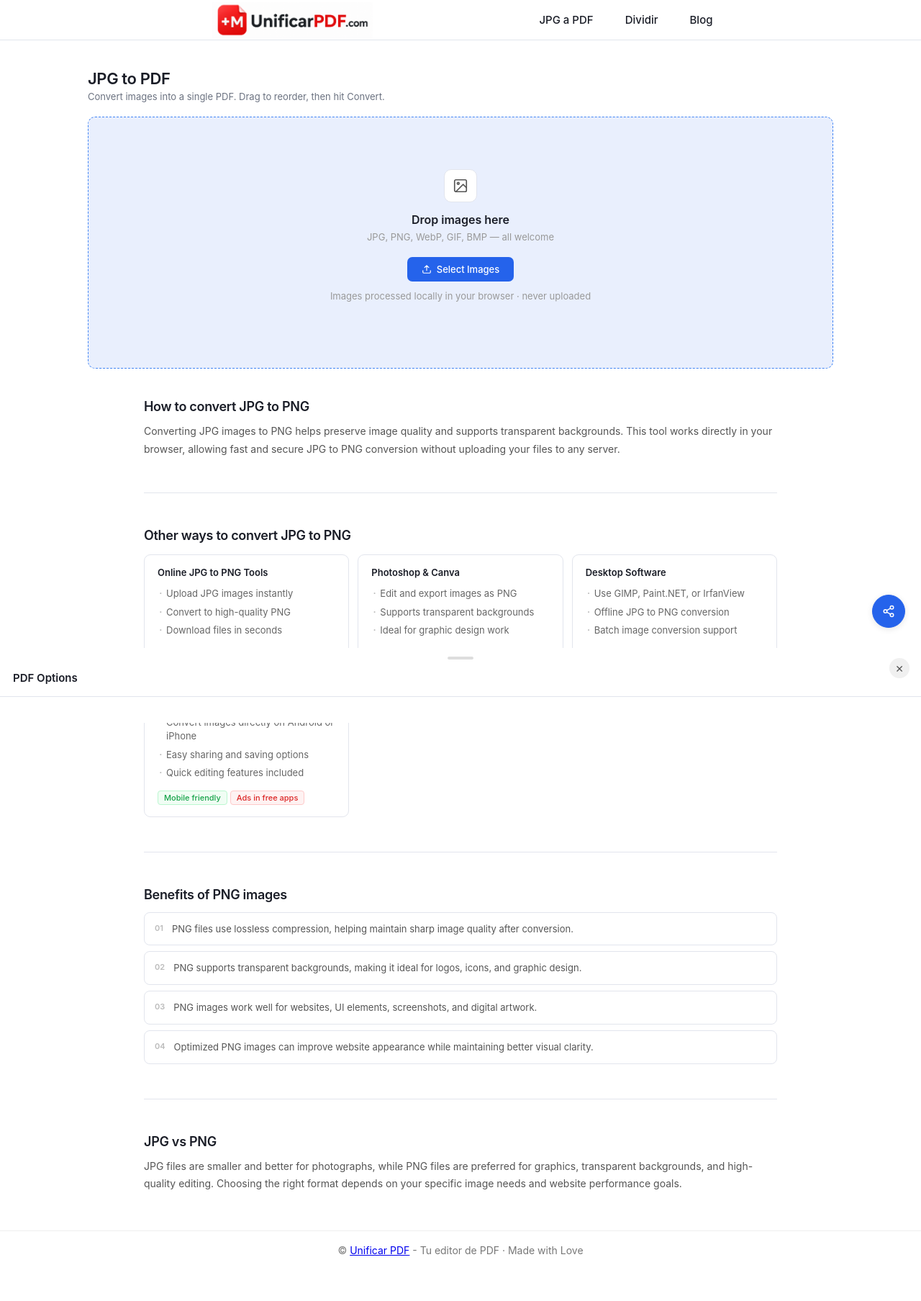
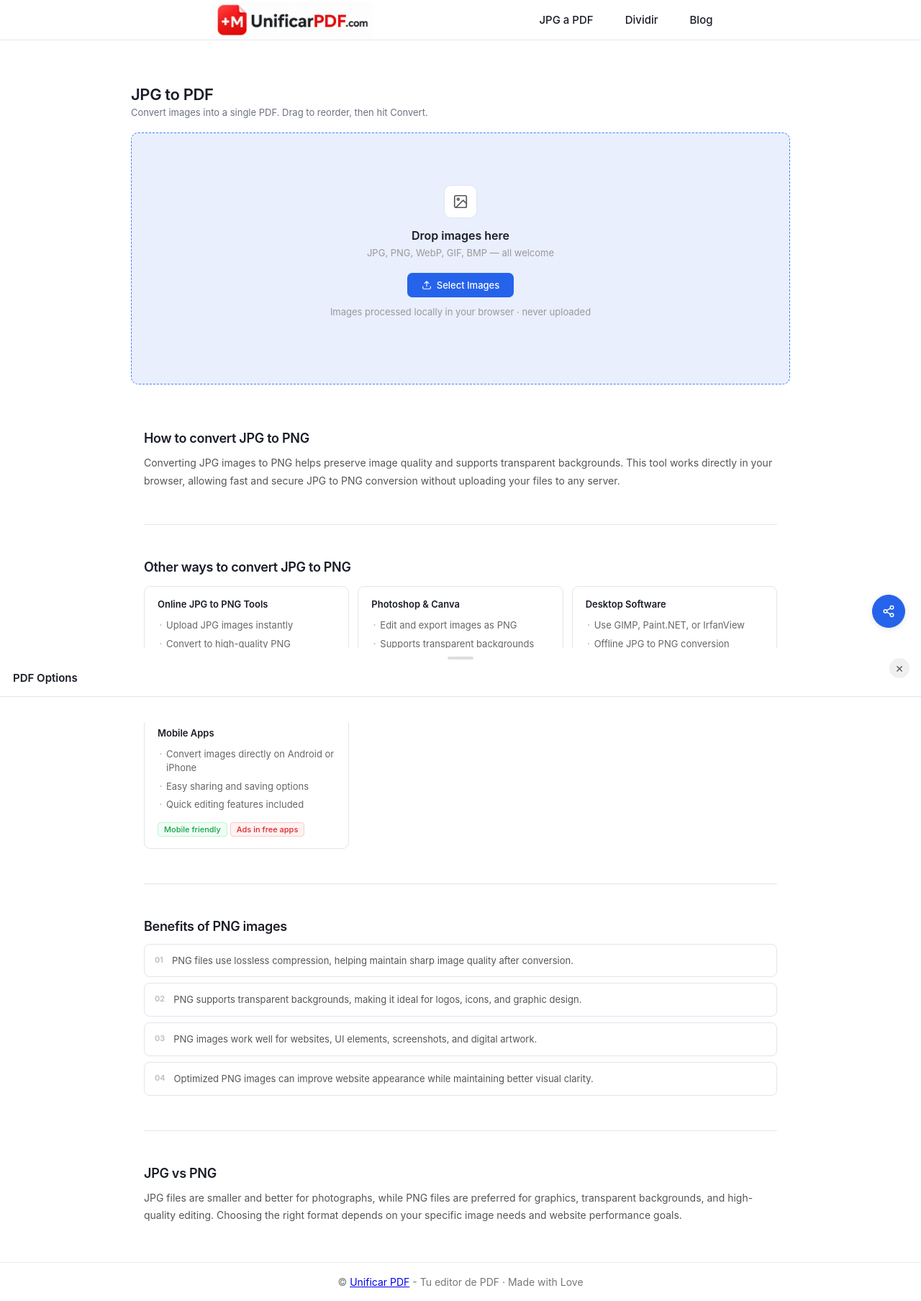
Before and after one commit to rforrupesh/pdf, a Jekyll site: the page built from jpg-to-pdf.html, in a window 1280 px wide. Shown: the whole page at 72% size. Built offline with Jekyll 4.4.1, drawn with Linux system fonts in a browser that asks for light colours; before the commit the page ends 1763 px from its top, so only the background shows below that.

Commit message:
Update jpg-to-pdf.html

```diff
--- a/jpg-to-pdf.html
+++ b/jpg-to-pdf.html
@@ -40,9 +40,9 @@ head_style: |
 
   /* Upload empty state */
   #uploadState {
-  max-width: 1100px;
-  margin: 40px auto;
-  padding: 0 32px;
+  max-width: 920px;
+  margin: 60px auto;
+  padding: 2px;
   width: 100%;
   }
   .page-title { font-size: 22px; font-weight: 600; letter-spacing: -0.4px; margin-bottom: 4px; }
```
